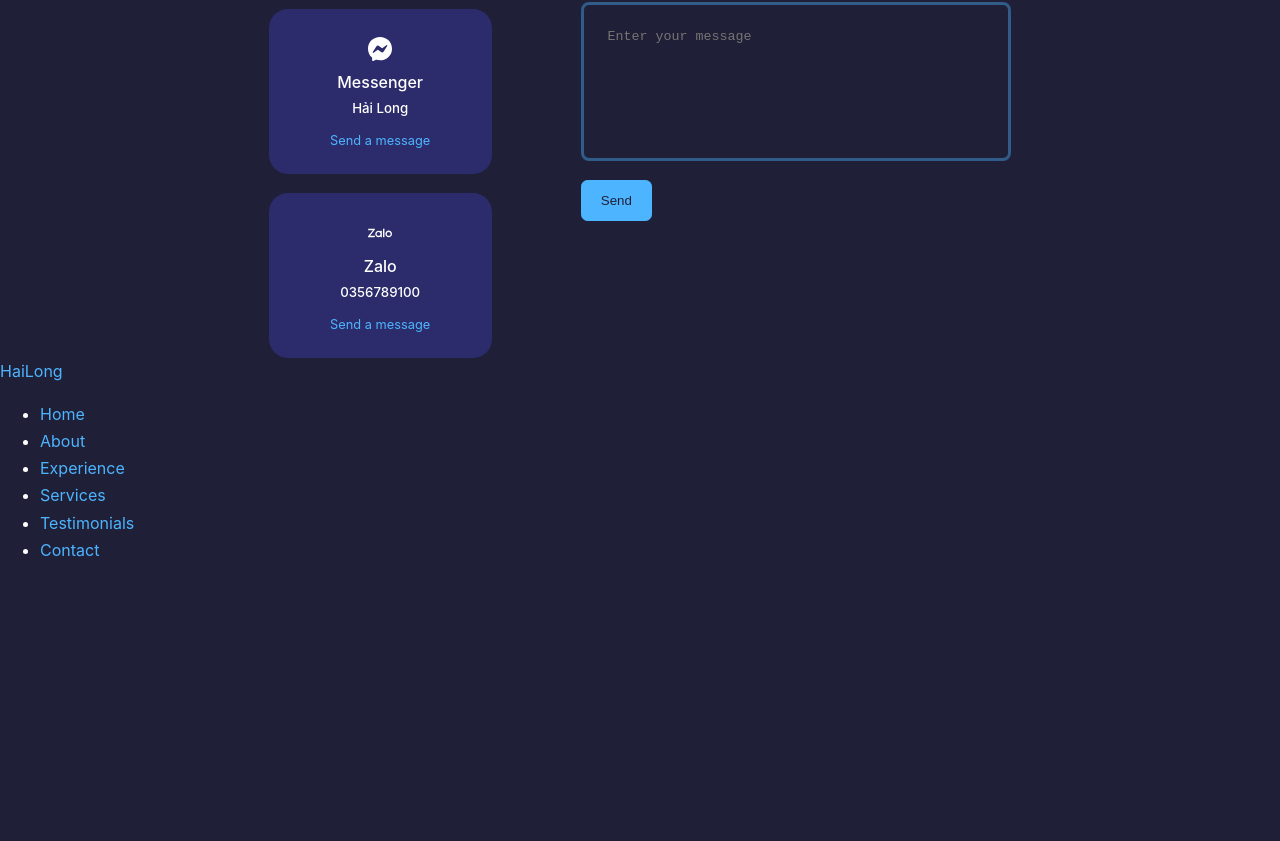
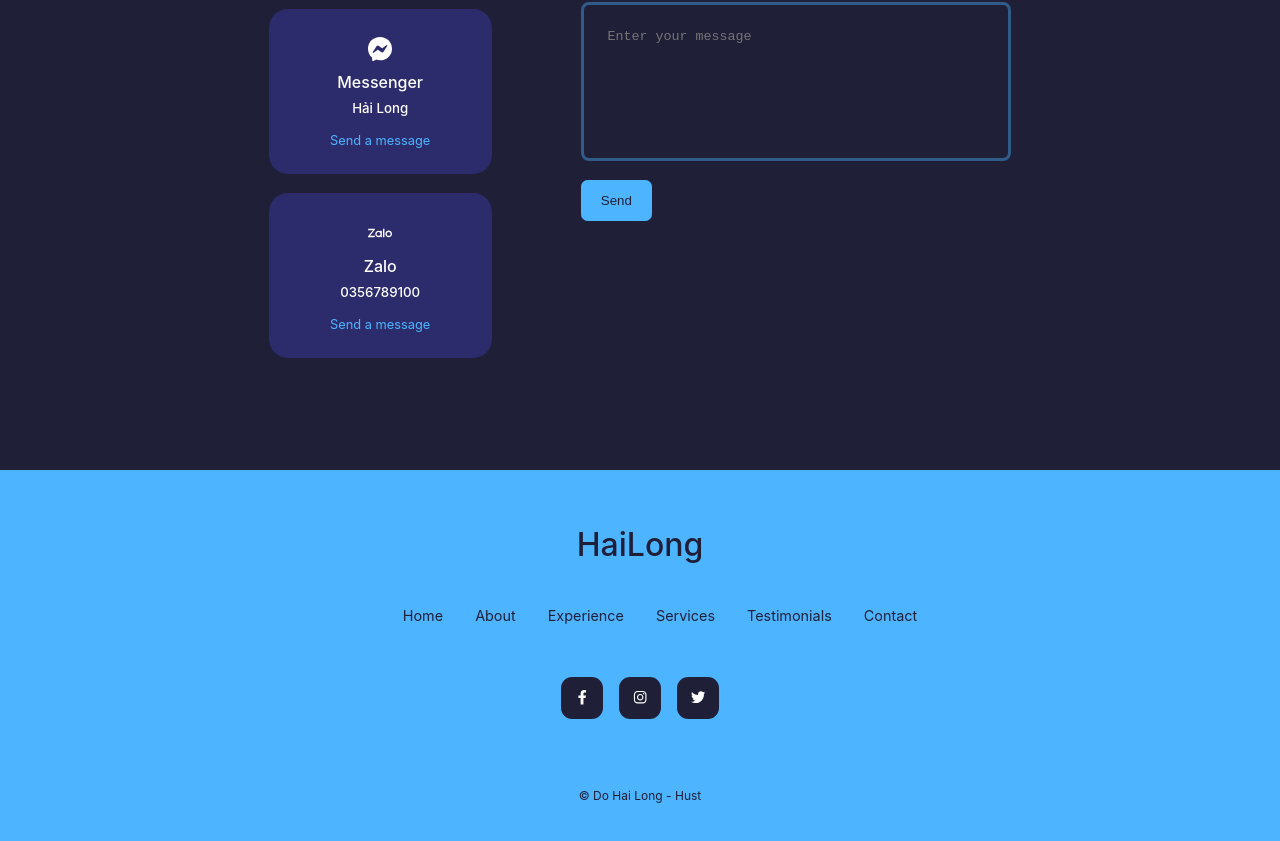
Before and after one commit to HaiLong9901/myportfolio, a React (Create React App) app: page / in a window 1280 px wide. Shown: the part 6534-7375 px from the top of the page. Before the commit the page ends 7114 px from the top, so only its background shows below. Built offline with nearby package versions, Linux system fonts and the light colour scheme.

Commit message:
project completed!

```diff
--- a/src/components/Footer/Footer.jsx
+++ b/src/components/Footer/Footer.jsx
@@ -1,5 +1,6 @@
 import React from 'react'
 import './Footer.scss'
+import { FaFacebookF, FaInstagram, FaTwitter } from 'react-icons/fa'
 
 
 const Footer = () => {
@@ -15,6 +16,16 @@ const Footer = () => {
         <li><a href="#testimonials">Testimonials</a></li>
         <li><a href="#contact">Contact</a></li>
       </ul>
+
+      <div className="footer__socials">
+        <a href="https://facebook.com"><FaFacebookF /></a>
+        <a href="https://instagram.com"><FaInstagram /></a>
+        <a href="https://twitter.com"><FaTwitter /></a>
+      </div>
+
+      <div className="footer__copyright">
+        <small>&copy; Do Hai Long - Hust</small>
+      </div>
     </footer>
   )
 }
--- a/src/components/Footer/Footer.scss
+++ b/src/components/Footer/Footer.scss
@@ -1 +1,68 @@
 @import '../../variables.scss';
+
+footer{
+    background: $color-primary;
+    padding: 3rem 0;
+    text-align: center;
+    font-size: .9rem;
+    margin-top: 7rem;
+    box-sizing: border-box;
+
+    a{
+        color: $color-bg;
+    }
+
+    .footer__logo{
+        font-size: 2rem;
+        display: block;
+        margin-bottom: 2rem;
+        font-weight: 500;
+    }
+
+    .permalinks{
+        list-style: none;
+        display: flex;
+        flex-wrap: wrap;
+        justify-content: center;
+        gap: 2rem;
+        margin: 0rem auto 3rem;
+    }
+
+    .footer__socials{
+        display: flex;
+        margin-bottom: 4rem;
+        gap: 1rem;
+        justify-content: center;
+
+        a{
+            display: flex;
+            border-radius: .7rem;
+            background: $color-bg;
+            border: .1rem solid transparent;
+            padding: .8rem;
+            color: $color-white;
+            transition: $transition;
+
+            &:hover{
+                background: transparent;
+                color: $color-bg;
+                border-color: $color-bg;
+            }
+        }
+    }
+
+    .footer__copyright{
+        margin-bottom: 4rem;
+        color: $color-bg;
+    }
+}
+
+@media screen and (max-width: 600px){
+    .permalinks{
+        flex-direction: column;
+        gap: 1.5rem;
+    }
+    .footer__socials{
+        margin-bottom: 2.6rem;
+    }
+  }
--- a/src/components/services/Services.jsx
+++ b/src/components/services/Services.jsx
@@ -4,7 +4,7 @@ import { BsBookmarkCheckFill } from 'react-icons/bs'
 
 const Services = () => {
   return (
-    <section id='service'>
+    <section id='services'>
       <h5>What I Offer ?</h5>
       <h2>Services</h2>
 
```
